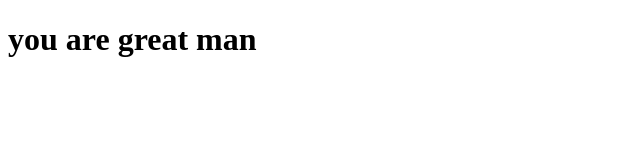
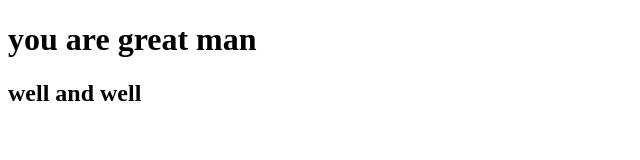
Before and after one commit to hamza666615/newmerge, a plain HTML site: page index.html in a window 1280 px wide. Shown: the whole page, without its empty margins (0-640 px from the left). Drawn offline with Linux system fonts and the light colour scheme.

Commit message:
second commit

```diff
--- a/index.html
+++ b/index.html
@@ -7,5 +7,6 @@
 </head>
 <body>
     <h1>you are great man</h1>
+    <h2>well and well </h2>
 </body>
 </html>
```
